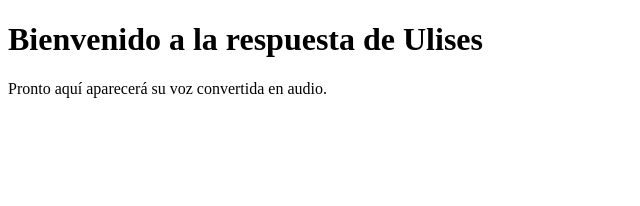
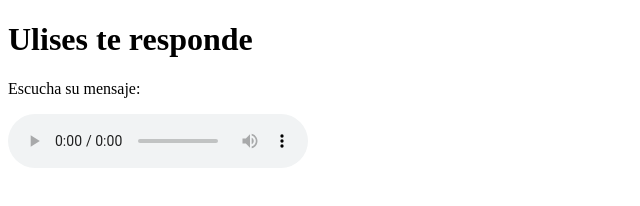
Before and after one commit to Alexcombalia/ulises-protoripo, a plain HTML site: page index.html in a window 1280 px wide. Shown: the whole page, without its empty margins (0-640 px from the left). Drawn offline with Linux system fonts and the light colour scheme.

Commit message:
Update index.html

```diff
--- a/index.html
+++ b/index.html
@@ -2,10 +2,15 @@
 <html lang="es">
 <head>
   <meta charset="UTF-8" />
-  <title>Respuesta de Ulises</title>
+  <title>Ulises te responde</title>
 </head>
 <body>
-  <h1>Bienvenido a la respuesta de Ulises</h1>
-  <p>Pronto aquí aparecerá su voz convertida en audio.</p>
+  <h1>Ulises te responde</h1>
+  <p>Escucha su mensaje:</p>
+
+  <audio controls>
+    <source src="https://res.cloudinary.com/dmi2hkjed/raw/upload/v1747295782/gyyfn1opfh6ozq8gnqjx.mp3" type="audio/mpeg">
+    Tu navegador no soporta la reproducción de audio.
+  </audio>
 </body>
 </html>
```
